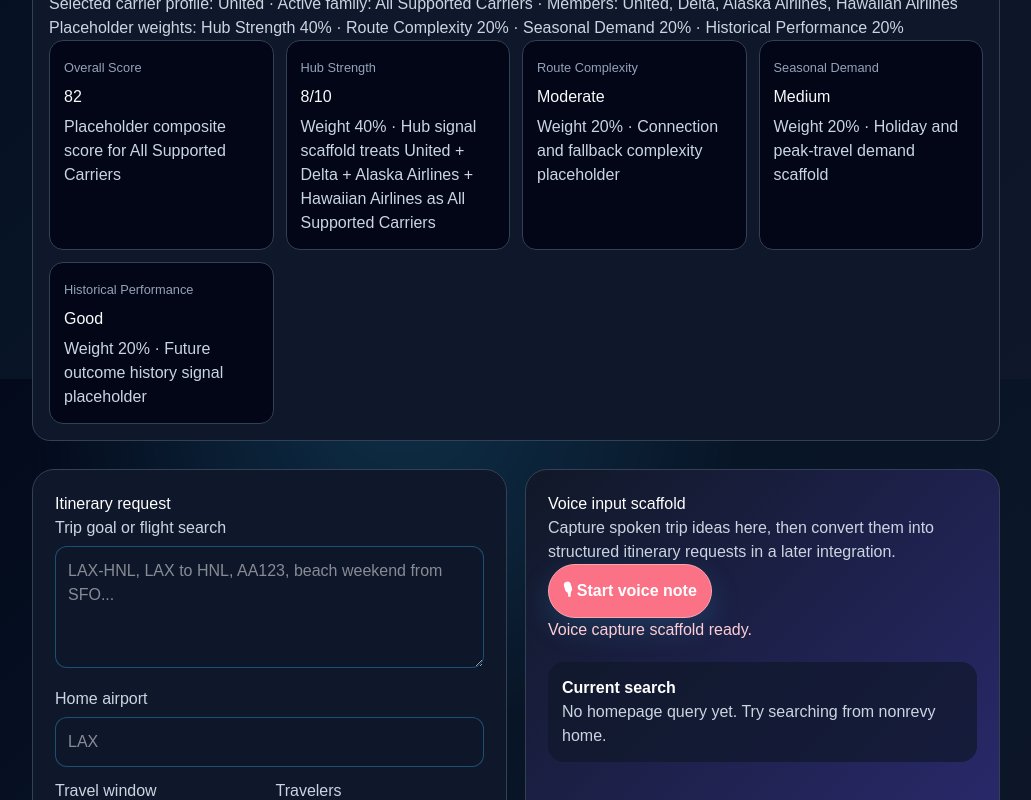
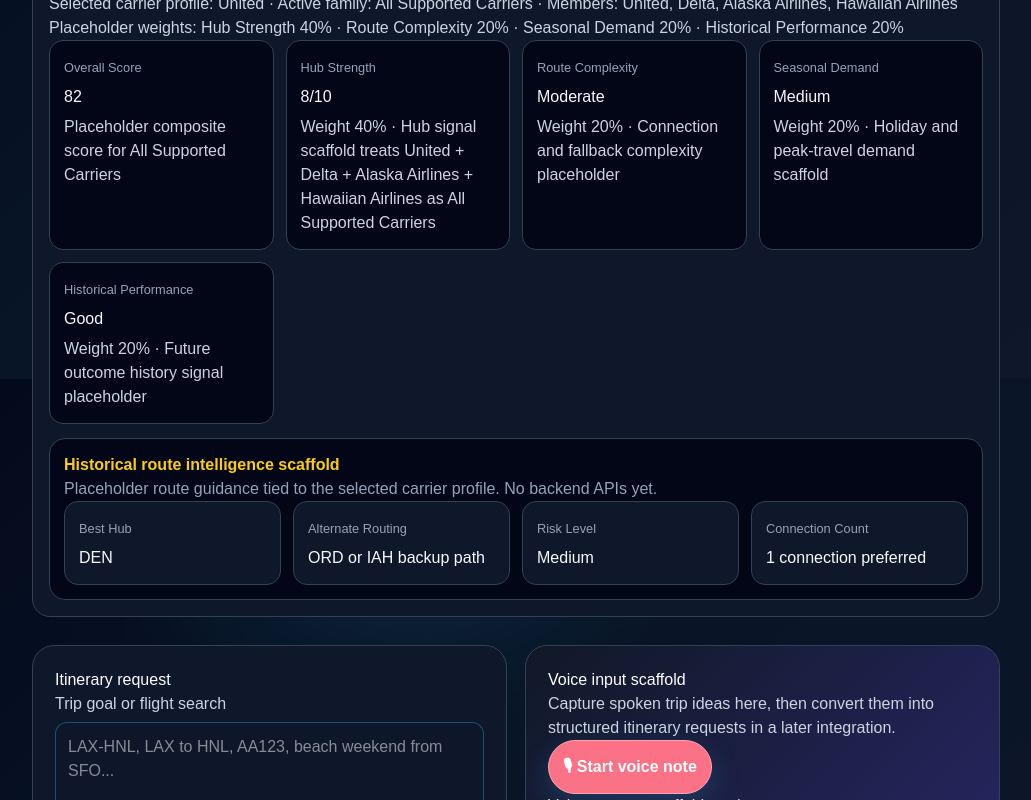
Before and after one commit to richlafayette-creator/nonrev-app, a Next.js app: page /plan in a window 1280 px wide. Shown: the part 421-1221 px from the top of the page, without its empty margins (248-1279 px from the left). Built offline with nearby package versions, Linux system fonts and the light colour scheme; no server answers; the database is empty.

Commit message:
Add route intelligence scaffold

```diff
--- a/app/plan/page.tsx
+++ b/app/plan/page.tsx
@@ -155,6 +155,20 @@ export default function PlanPage() {
               </article>
             ))}
           </div>
+          <section style={{ border: '1px solid #334155', borderRadius: 16, padding: 14, background: '#020617', marginTop: 14 }}>
+            <strong style={{ color: '#facc15' }}>Historical route intelligence scaffold</strong>
+            <p style={{ color: '#94a3b8' }}>
+              Placeholder route guidance tied to the selected carrier profile. No backend APIs yet.
+            </p>
+            <div style={{ display: 'grid', gridTemplateColumns: 'repeat(auto-fit, minmax(180px, 1fr))', gap: 12 }}>
+              {Object.entries(scoringScaffold.routeIntelligence).map(([label, value]) => (
+                <article key={label} style={{ border: '1px solid #334155', borderRadius: 14, padding: 14, background: '#0f172a' }}>
+                  <small style={{ color: '#94a3b8' }}>{label}</small>
+                  <h3 style={{ color: '#f8fafc', margin: '6px 0 0' }}>{value}</h3>
+                </article>
+              ))}
+            </div>
+          </section>
         </section>
 
         <div style={{ display: 'grid', gridTemplateColumns: 'repeat(auto-fit, minmax(300px, 1fr))', gap: 18, marginTop: 28 }}>
--- a/lib/carrierScope.ts
+++ b/lib/carrierScope.ts
@@ -23,7 +23,7 @@ export const carrierFamilyMembers: Record<SupportedCarrierValue, string[]> = {
   'alaska-group': alaskaGroupAirlines
 }
 
-export const carrierScoringProfiles: Record<Exclude<SupportedCarrierValue, 'all'>, { label: string; weights: Record<string, string> }> = {
+export const carrierScoringProfiles: Record<Exclude<SupportedCarrierValue, 'all'>, { label: string; weights: Record<string, string>; routeIntelligence: Record<string, string> }> = {
   united: {
     label: 'United',
     weights: {
@@ -31,6 +31,12 @@ export const carrierScoringProfiles: Record<Exclude<SupportedCarrierValue, 'all'
       'Route Complexity': '20%',
       'Seasonal Demand': '20%',
       'Historical Performance': '20%'
+    },
+    routeIntelligence: {
+      'Best Hub': 'DEN',
+      'Alternate Routing': 'ORD or IAH backup path',
+      'Risk Level': 'Medium',
+      'Connection Count': '1 connection preferred'
     }
   },
   delta: {
@@ -40,6 +46,12 @@ export const carrierScoringProfiles: Record<Exclude<SupportedCarrierValue, 'all'
       'Route Complexity': '20%',
       'Seasonal Demand': '20%',
       'Historical Performance': '20%'
+    },
+    routeIntelligence: {
+      'Best Hub': 'ATL',
+      'Alternate Routing': 'MSP or DTW backup path',
+      'Risk Level': 'Medium-Low',
+      'Connection Count': '1 connection preferred'
     }
   },
   'alaska-group': {
@@ -49,6 +61,12 @@ export const carrierScoringProfiles: Record<Exclude<SupportedCarrierValue, 'all'
       'Route Complexity': '20%',
       'Seasonal Demand': '20%',
       'Historical Performance': '20%'
+    },
+    routeIntelligence: {
+      'Best Hub': 'SEA',
+      'Alternate Routing': 'PDX, SFO, or HNL backup path',
+      'Risk Level': 'Medium',
+      'Connection Count': '0-1 connections preferred'
     }
   }
 }
@@ -78,6 +96,7 @@ export function getCarrierScoringScaffold(value: string) {
     selectedCarrier: profile.label,
     members: family.members,
     weights: profile.weights,
+    routeIntelligence: profile.routeIntelligence,
     breakdown: [
       { label: 'Overall Score', value: '82', note: `Placeholder composite score for ${family.label}` },
       { label: 'Hub Strength', value: '8/10', note: `Weight ${profile.weights['Hub Strength']} · Hub signal scaffold treats ${family.members.join(' + ')} as ${family.label}` },
```
